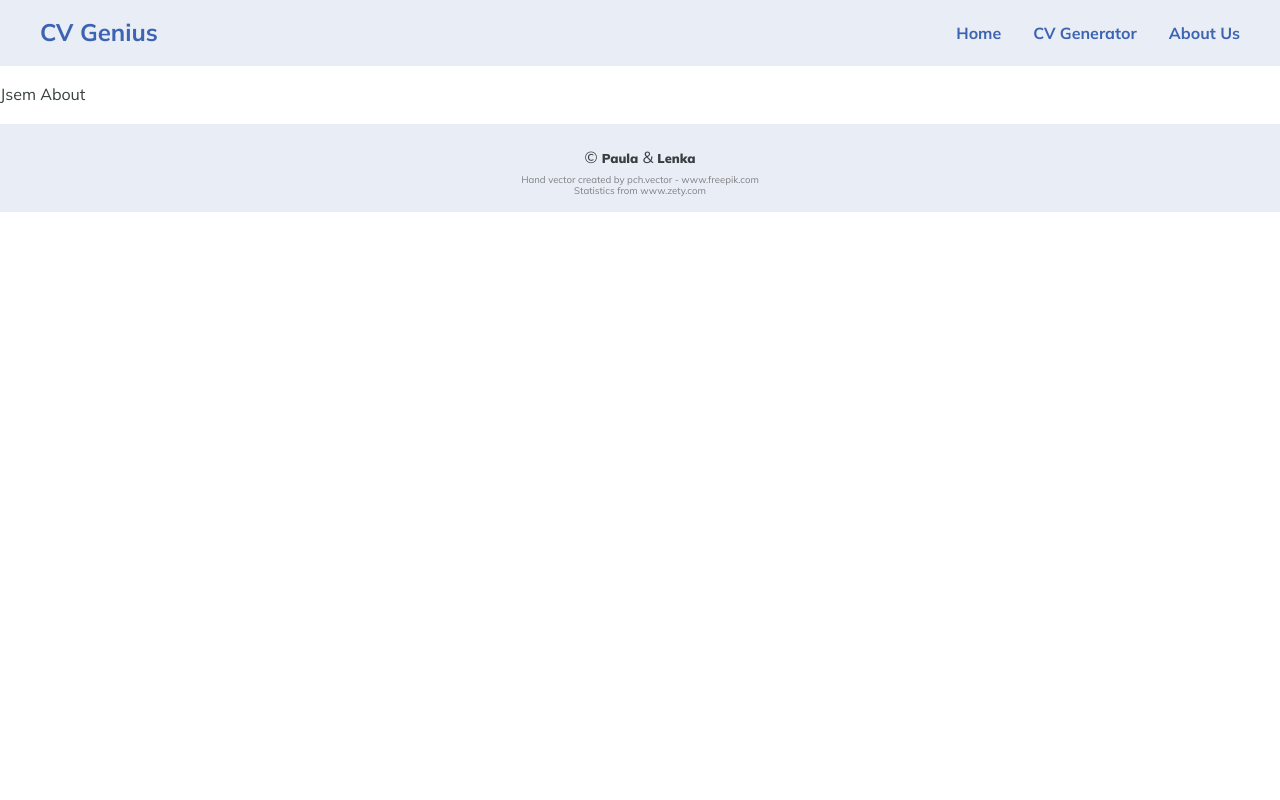
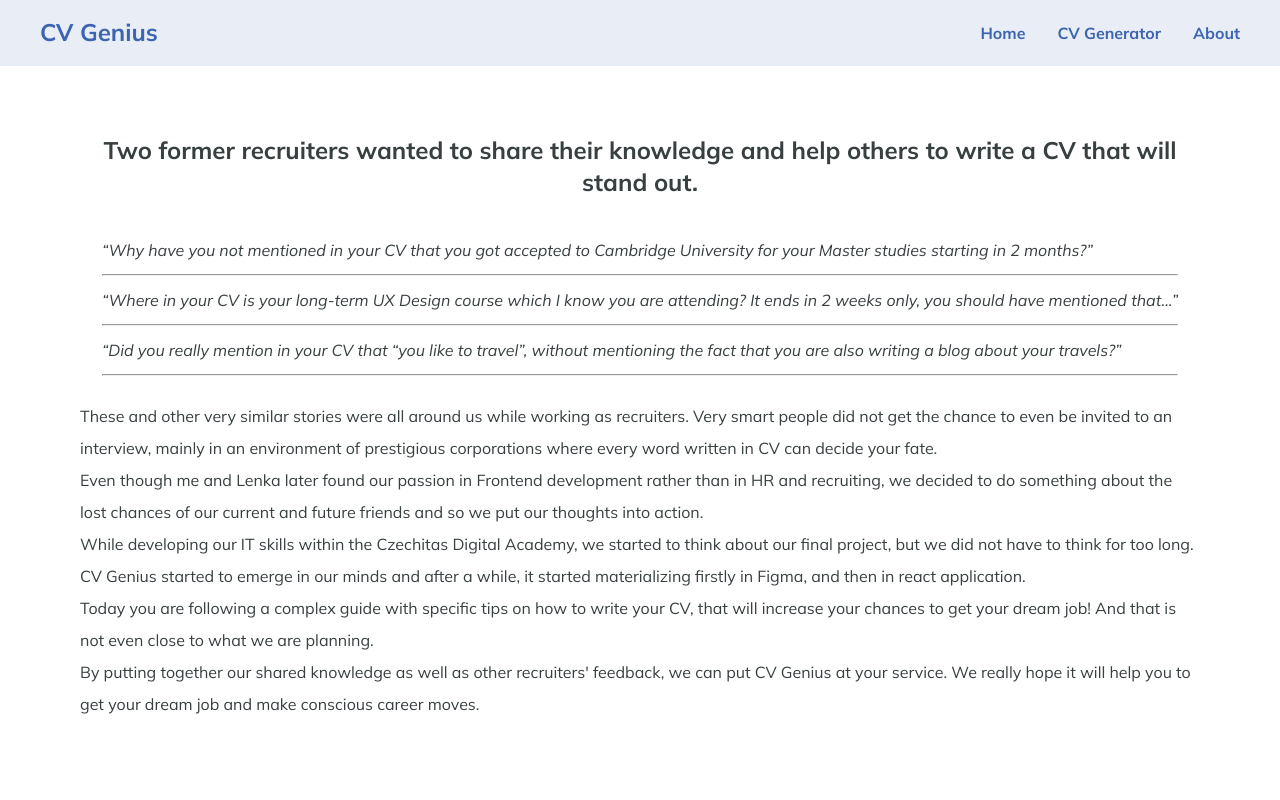
Before and after one commit to htmlena/cv-genius, a React (Create React App) app: page /about in a window 1280 px wide. Shown: the top 800 px of the page. Built offline with nearby package versions, Linux system fonts and the light colour scheme; what @react-pdf/renderer would draw is missing.

Commit message:
about-responsive

```diff
--- a/src/components/About/About.jsx
+++ b/src/components/About/About.jsx
@@ -1,10 +1,49 @@
 import React from 'react';
 import Footer from '../Footer/Footer';
+import './style.scss';
 
 const About = () => {
   return (
     <>
-      <p>Jsem About</p>
+      <div className="container-about">
+        <h2 className="about-title">
+          Two former recruiters wanted to share their knowledge and help others
+          to write a CV that will stand out.
+        </h2>
+        <p className="about-citations">
+          “Why have you not mentioned in your CV that you got accepted to
+          Cambridge University for your Master studies starting in 2 months?”{' '}
+          <hr />
+          “Where in your CV is your long-term UX Design course which I know you
+          are attending? It ends in 2 weeks only, you should have mentioned
+          that...” <hr /> “Did you really mention in your CV that “you like to
+          travel”, without mentioning the fact that you are also writing a blog
+          about your travels?”
+          <hr />
+        </p>
+        <div className="about-text">
+          These and other very similar stories were all around us while working
+          as recruiters. Very smart people did not get the chance to even be
+          invited to an interview, mainly in an environment of prestigious
+          corporations where every word written in CV can decide your fate.
+          <br /> Even though me and Lenka later found our passion in Frontend
+          development rather than in HR and recruiting, we decided to do
+          something about the lost chances of our current and future friends and
+          so we put our thoughts into action. <br />
+          While developing our IT skills within the Czechitas Digital Academy,
+          we started to think about our final project, but we did not have to
+          think for too long. CV Genius started to emerge in our minds and after
+          a while, it started materializing firstly in Figma, and then in react
+          application. <br />
+          Today you are following a complex guide with specific tips on how to
+          write your CV, that will increase your chances to get your dream job!
+          And that is not even close to what we are planning. <br /> By putting
+          together our shared knowledge as well as other recruiters' feedback,
+          we can put CV Genius at your service. We really hope it will help you
+          to get your dream job and make conscious career moves. <br />
+          <div className="about-names">Paula and Lenka</div>
+        </div>
+      </div>
       <footer>
         <Footer />
       </footer>
--- /dev/null
+++ b/src/components/About/style.scss
@@ -0,0 +1,48 @@
+.container-about {
+  display: flex;
+  flex-direction: column;
+  justify-content: center;
+  align-items: center;
+  padding: 2rem;
+  font-size: 1rem;
+}
+
+.about-title {
+  text-align: center;
+  line-height: 2rem;
+}
+
+.about-citations {
+  font-style: italic;
+  line-height: 2rem;
+  font-weight: 500;
+}
+
+.about-text {
+  line-height: 2rem;
+}
+
+.about-names {
+  font-style: italic;
+  padding-top: 5rem;
+}
+
+@media (min-width: 688px) {
+  .container-about {
+    display: flex;
+    flex-direction: column;
+    justify-content: center;
+    align-items: center;
+    padding: 3rem;
+  }
+}
+
+@media (min-width: 992px) {
+  .container-about {
+    display: flex;
+    flex-direction: column;
+    justify-content: center;
+    align-items: center;
+    padding: 3rem 5rem;
+  }
+}
--- a/src/components/Navbar/Navbar.jsx
+++ b/src/components/Navbar/Navbar.jsx
@@ -23,7 +23,7 @@ const Navbar = () => {
         </li>
         <li className="nav-list">
           <Link className="nav-link" to="/about">
-            About Us
+            About
           </Link>
         </li>
       </ul>
```
